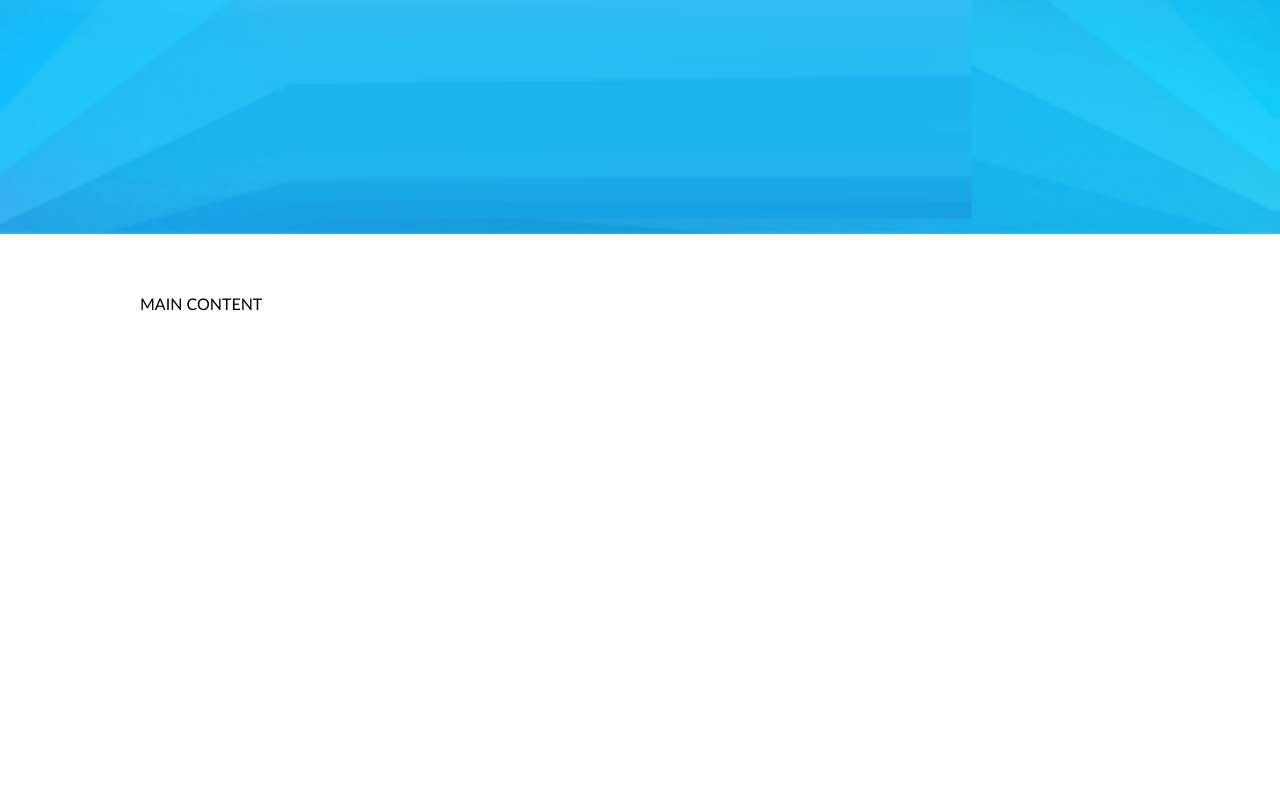
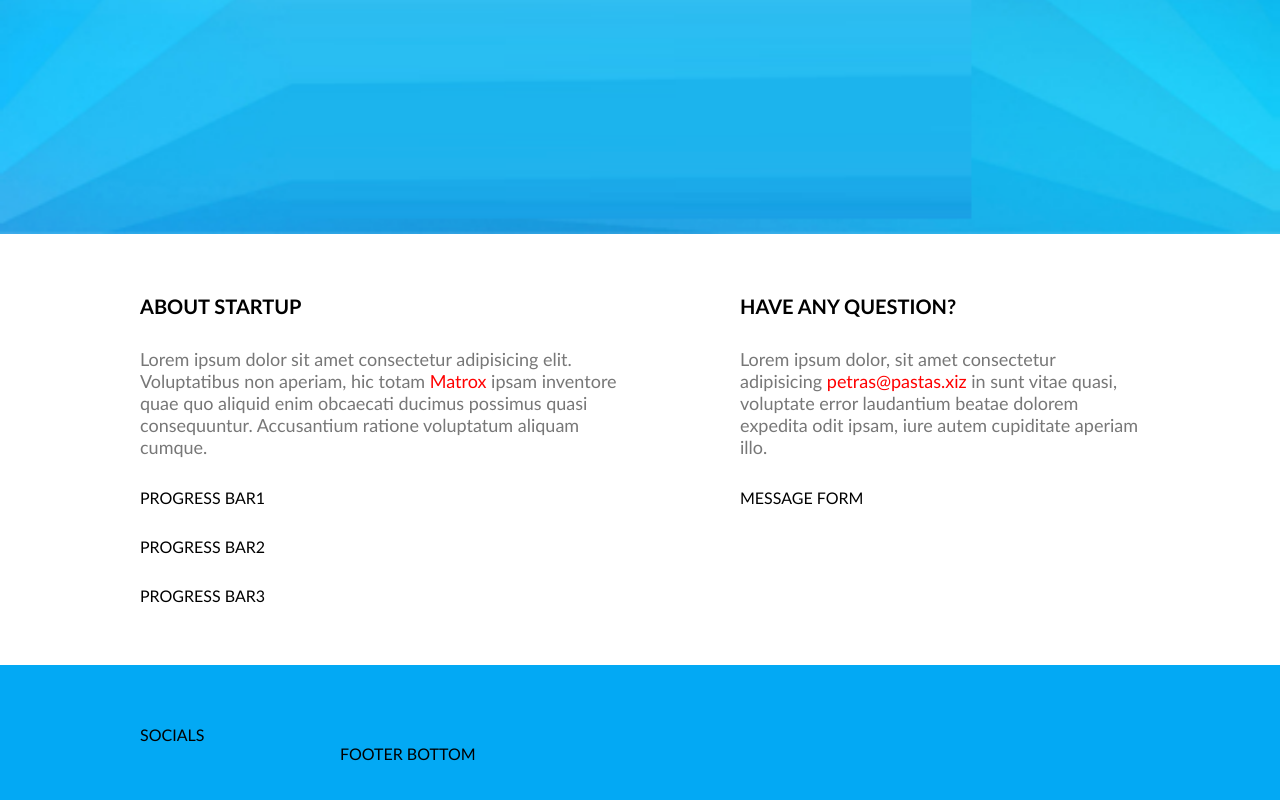
Before and after one commit to arturasdanielius/5-coming-soon, a website: page index.html in a window 1280 px wide. Shown: the part 566-1366 px from the top of the page. Drawn offline with Linux system fonts and the light colour scheme.

Commit message:
Content section #5

```diff
--- a/css/pages/home.css
+++ b/css/pages/home.css
@@ -41,6 +41,37 @@ section.bg-main{
 /*HERO end*/
 
 /*MAIN start*/
+.main-content {
+    display: flex;
+    flex-direction: row;
+    justify-content: space-between;
+}
+.column {
+    display: flex;
+    flex-direction: column;
+    gap: 30px;
+    width: 50%;
+}
+.right-column {
+   width: 40%;
+}
+.section-title {
+    font-size: 20px;
+    text-transform: uppercase;
+
+}
+.section-description {
+    font-size: 18px;
+    color: #777;
+}
+.section-description > a {
+    color: red;
+    text-decoration: none;
+}
+.section-description > a:hover {
+    color: red;
+    text-decoration: underline;
+}
 /*MAIN end*/
 
 /*FOOTER start*/
--- a/index.html
+++ b/index.html
@@ -35,9 +35,22 @@
         </div>
     </section>
 
-    <section class="container" style="height: 1000px;">
-        <div class="row">
-            MAIN CONTENT
+    <section class="container">
+        <div class="row main-content">
+            <div class="column">
+                <h2 class="section-title">About startup</h2>
+                <p class="section-description">Lorem ipsum dolor sit amet consectetur adipisicing elit. Voluptatibus non aperiam, hic totam <a href="#">Matrox</a> ipsam inventore quae quo aliquid enim obcaecati ducimus possimus quasi consequuntur. Accusantium ratione voluptatum aliquam cumque.</p>
+                <div>PROGRESS BAR1</div>
+                <div>PROGRESS BAR2</div>
+                <div>PROGRESS BAR3</div>
+            </div>
+            <div class="column right-column">
+                <h2 class="section-title">Have any question?</h2>
+                <p class="section-description">Lorem ipsum dolor, sit amet consectetur adipisicing <a href="#">petras@pastas.xiz</a> in sunt vitae quasi, voluptate error laudantium beatae dolorem expedita odit ipsam, iure autem cupiditate aperiam illo.</p>
+                <form>
+                    MESSAGE FORM
+                </form>
+            </div>
         </div>
     </section>
 
```
